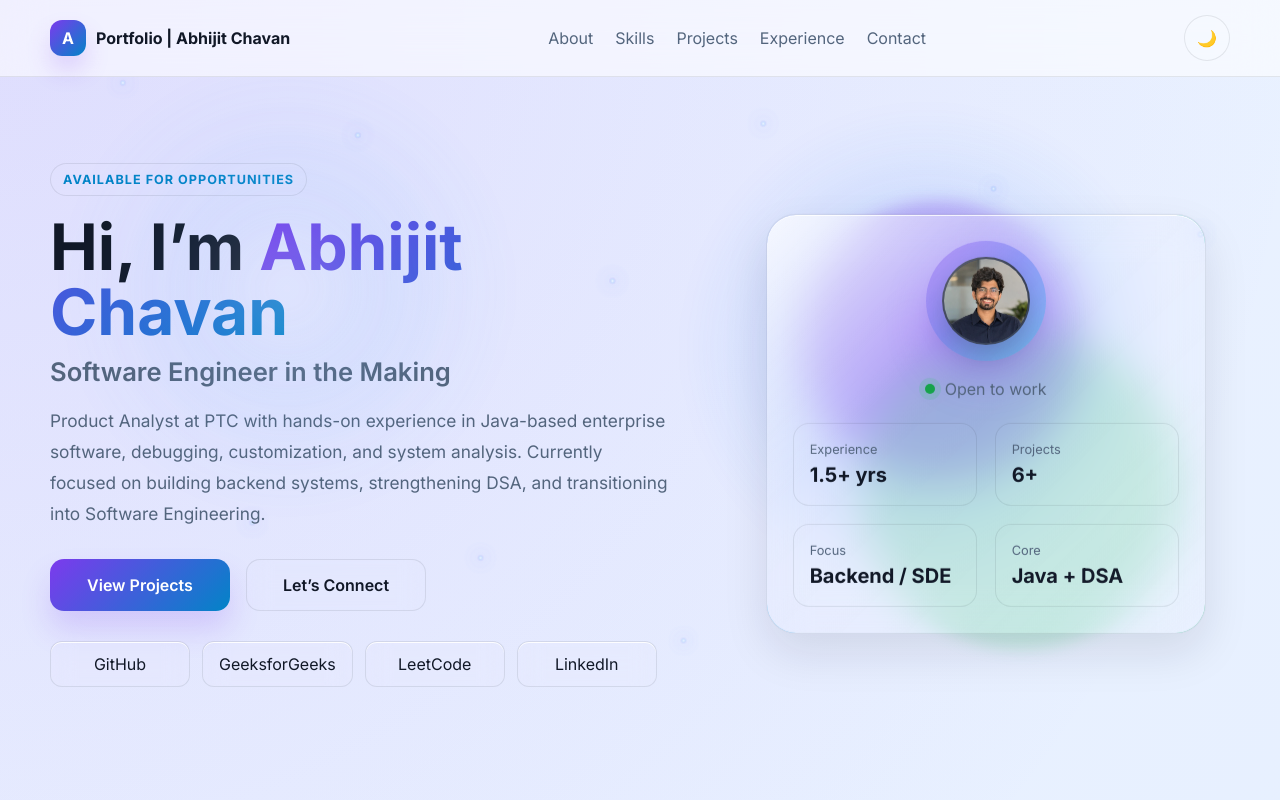
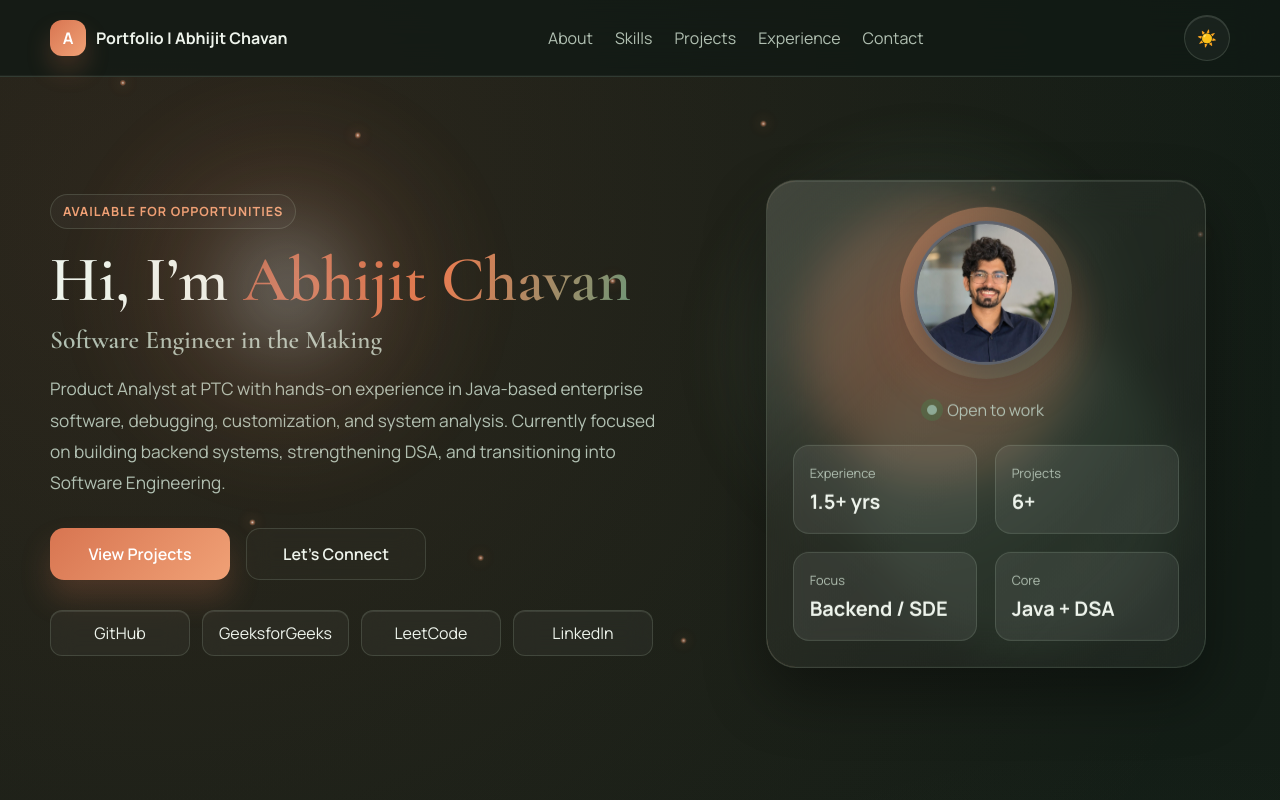
Before and after one commit to abhijit-003/Portfolio, a plain HTML site: page index.html in a window 1280 px wide. Both pictures are taken after a click on the button "☀️". Shown: the top 800 px of the page. Drawn offline with nearby package versions, Linux system fonts and the light colour scheme.

Commit message:
Orange theme and avatar enlarged

```diff
--- a/index.html
+++ b/index.html
@@ -9,7 +9,8 @@
         content="Portfolio of Abhijit Chavan — Product Analyst at PTC transitioning into Software Engineering, with experience in Java, backend development, enterprise software, DSA, and full-stack projects." />
     <link rel="preconnect" href="https://fonts.googleapis.com" />
     <link rel="preconnect" href="https://fonts.gstatic.com" crossorigin />
-    <link href="https://fonts.googleapis.com/css2?family=Inter:wght@400;500;600;700;800;900&display=swap"
+    <link
+        href="https://fonts.googleapis.com/css2?family=Cormorant+Garamond:wght@500;600;700&family=Manrope:wght@400;500;600;700;800&display=swap"
         rel="stylesheet" />
     <link rel="stylesheet" href="styles.css" />
 </head>
@@ -59,7 +60,7 @@
         </header>
 
         <main>
-            <section id="home" class="hero container reveal">
+            <section id="home" class="hero container">
                 <div class="hero-copy">
                     <p class="eyebrow">Available for opportunities</p>
                     <h1>
--- a/script.js
+++ b/script.js
@@ -237,16 +237,16 @@ const setupThemeToggle = () => {
   const button = document.getElementById('themeToggle');
   const savedTheme = localStorage.getItem('portfolioTheme');
 
-  if (savedTheme === 'light') {
-    document.body.classList.add('light-theme');
-    button.innerHTML = '<span class="toggle-icon">🌙</span>';
+  if (savedTheme === 'dark') {
+    document.body.classList.add('dark-theme');
+    button.innerHTML = '<span class="toggle-icon">☀️</span>';
   }
 
   button.addEventListener('click', () => {
-    document.body.classList.toggle('light-theme');
-    const isLight = document.body.classList.contains('light-theme');
-    localStorage.setItem('portfolioTheme', isLight ? 'light' : 'dark');
-    button.innerHTML = `<span class="toggle-icon">${isLight ? '🌙' : '☀️'}</span>`;
+    document.body.classList.toggle('dark-theme');
+    const isDark = document.body.classList.contains('dark-theme');
+    localStorage.setItem('portfolioTheme', isDark ? 'dark' : 'light');
+    button.innerHTML = `<span class="toggle-icon">${isDark ? '☀️' : '🌙'}</span>`;
   });
 };
 
--- a/styles.css
+++ b/styles.css
@@ -1,41 +1,45 @@
 :root {
-    --bg: #070d18;
-    --bg-soft: #111a2d;
-    --panel: rgba(15, 23, 42, 0.68);
-    --panel-strong: rgba(17, 24, 39, 0.82);
-    --panel-stronger: rgba(17, 24, 39, 0.95);
-    --card: #f9fbff;
-    --text: #ebf1ff;
-    --muted: #b7c2d9;
-    --primary: #8b5cf6;
-    --primary-2: #22c55e;
-    --secondary: #38bdf8;
-    --glow: rgba(139, 92, 246, 0.42);
-    --shadow: 0 28px 60px rgba(2, 8, 23, 0.52);
-    --border: rgba(255, 255, 255, 0.12);
-    --accent: #f59e0b;
-    --glass-highlight: rgba(255, 255, 255, 0.14);
-    --glass-shadow-inset: inset 0 1px 0 rgba(255, 255, 255, 0.12);
+    --bg: #eff5ee;
+    --bg-soft: #e4eee3;
+    --panel: rgba(250, 253, 249, 0.78);
+    --panel-strong: rgba(250, 253, 249, 0.9);
+    --panel-stronger: rgba(252, 254, 251, 0.97);
+    --card: #1b3225;
+    --text: #20362a;
+    --muted: #607466;
+    --primary: #bd5d3d;
+    --primary-2: #658a70;
+    --secondary: #e88b61;
+    --glow: rgba(189, 93, 61, 0.2);
+    --shadow: 0 24px 54px rgba(50, 78, 56, 0.12);
+    --border: rgba(49, 82, 57, 0.15);
+    --accent: #d87551;
+    --surface: rgba(255, 255, 255, 0.68);
+    --surface-soft: rgba(255, 255, 255, 0.38);
+    --glass-highlight: rgba(255, 255, 255, 0.82);
+    --glass-shadow-inset: inset 0 1px 0 rgba(255, 255, 255, 0.9);
 }
 
-body.light-theme {
-    --bg: #edf4ff;
-    --bg-soft: #dfeaff;
-    --panel: rgba(255, 255, 255, 0.72);
-    --panel-strong: rgba(255, 255, 255, 0.9);
-    --panel-stronger: rgba(255, 255, 255, 0.96);
-    --card: #0f172a;
-    --text: #111827;
-    --muted: #53657d;
-    --primary: #7c3aed;
-    --primary-2: #16a34a;
-    --secondary: #0284c7;
-    --glow: rgba(124, 58, 237, 0.18);
-    --shadow: 0 20px 45px rgba(15, 23, 42, 0.1);
-    --border: rgba(15, 23, 42, 0.09);
-    --accent: #f59e0b;
-    --glass-highlight: rgba(255, 255, 255, 0.7);
-    --glass-shadow-inset: inset 0 1px 0 rgba(255, 255, 255, 0.9);
+body.dark-theme {
+    --bg: #111a14;
+    --bg-soft: #1a281e;
+    --panel: rgba(25, 38, 29, 0.78);
+    --panel-strong: rgba(25, 38, 29, 0.9);
+    --panel-stronger: rgba(20, 31, 23, 0.97);
+    --card: #f2f5ef;
+    --text: #eef4ec;
+    --muted: #b1c0b2;
+    --primary: #d87551;
+    --primary-2: #8eaa96;
+    --secondary: #f0a176;
+    --glow: rgba(216, 117, 81, 0.22);
+    --shadow: 0 28px 60px rgba(0, 0, 0, 0.38);
+    --border: rgba(198, 220, 199, 0.16);
+    --accent: #e28a65;
+    --surface: rgba(255, 255, 255, 0.07);
+    --surface-soft: rgba(255, 255, 255, 0.025);
+    --glass-highlight: rgba(235, 246, 231, 0.1);
+    --glass-shadow-inset: inset 0 1px 0 rgba(235, 246, 231, 0.1);
 }
 
 * {
@@ -48,21 +52,21 @@ html {
 
 body {
     margin: 0;
-    font-family: "Inter", sans-serif;
+    font-family: "Manrope", sans-serif;
     background:
-        radial-gradient(circle at top left, rgba(139, 92, 246, 0.26), transparent 26%),
-        radial-gradient(circle at bottom right, rgba(34, 197, 94, 0.18), transparent 26%),
-        linear-gradient(135deg, rgba(7, 13, 24, 0.96), rgba(11, 17, 31, 0.96)),
+        radial-gradient(circle at 12% 5%, rgba(232, 139, 97, 0.16), transparent 28%),
+        radial-gradient(circle at 88% 38%, rgba(101, 138, 112, 0.16), transparent 30%),
+        linear-gradient(135deg, #f6f8f2, #edf4eb),
         var(--bg);
     color: var(--text);
     transition: background 0.4s ease, color 0.4s ease;
 }
 
-body.light-theme {
+body.dark-theme {
     background:
-        radial-gradient(circle at top left, rgba(139, 92, 246, 0.15), transparent 30%),
-        radial-gradient(circle at bottom right, rgba(56, 189, 248, 0.12), transparent 28%),
-        linear-gradient(135deg, rgba(237, 244, 255, 0.98), rgba(221, 233, 255, 0.98)),
+        radial-gradient(circle at 12% 5%, rgba(216, 117, 81, 0.14), transparent 28%),
+        radial-gradient(circle at 88% 38%, rgba(101, 138, 112, 0.12), transparent 30%),
+        linear-gradient(135deg, #111a14, #17231a),
         var(--bg);
 }
 
@@ -95,24 +99,83 @@ a {
     width: 6px;
     height: 6px;
     border-radius: 50%;
-    background: radial-gradient(circle, rgba(255, 255, 255, 0.95) 0%, rgba(191, 219, 254, 0.9) 35%, rgba(139, 92, 246, 0.15) 75%, transparent 100%);
-    box-shadow: 0 0 16px rgba(191, 219, 254, 0.9), 0 0 26px rgba(139, 92, 246, 0.45);
+    background: radial-gradient(circle, rgba(255, 250, 241, 0.96) 0%, rgba(232, 139, 97, 0.64) 35%, rgba(101, 138, 112, 0.1) 75%, transparent 100%);
+    box-shadow: 0 0 14px rgba(232, 139, 97, 0.45), 0 0 24px rgba(101, 138, 112, 0.2);
     animation: particleFloat linear infinite;
     opacity: 0.75;
 }
 
-.particles span:nth-child(1) { left: 8%; top: 14%; animation-duration: 14s; }
-.particles span:nth-child(2) { left: 18%; top: 68%; animation-duration: 18s; }
-.particles span:nth-child(3) { left: 26%; top: 20%; animation-duration: 16s; }
-.particles span:nth-child(4) { left: 36%; top: 72%; animation-duration: 21s; }
-.particles span:nth-child(5) { left: 46%; top: 38%; animation-duration: 17s; }
-.particles span:nth-child(6) { left: 58%; top: 18%; animation-duration: 19s; }
-.particles span:nth-child(7) { left: 68%; top: 62%; animation-duration: 15s; }
-.particles span:nth-child(8) { left: 76%; top: 26%; animation-duration: 20s; }
-.particles span:nth-child(9) { left: 84%; top: 72%; animation-duration: 22s; }
-.particles span:nth-child(10) { left: 92%; top: 32%; animation-duration: 18s; }
-.particles span:nth-child(11) { left: 52%; top: 82%; animation-duration: 24s; }
-.particles span:nth-child(12) { left: 64%; top: 48%; animation-duration: 16s; }
+.particles span:nth-child(1) {
+    left: 8%;
+    top: 14%;
+    animation-duration: 14s;
+}
+
+.particles span:nth-child(2) {
+    left: 18%;
+    top: 68%;
+    animation-duration: 18s;
+}
+
+.particles span:nth-child(3) {
+    left: 26%;
+    top: 20%;
+    animation-duration: 16s;
+}
+
+.particles span:nth-child(4) {
+    left: 36%;
+    top: 72%;
+    animation-duration: 21s;
+}
+
+.particles span:nth-child(5) {
+    left: 46%;
+    top: 38%;
+    animation-duration: 17s;
+}
+
+.particles span:nth-child(6) {
+    left: 58%;
+    top: 18%;
+    animation-duration: 19s;
+}
+
+.particles span:nth-child(7) {
+    left: 68%;
+    top: 62%;
+    animation-duration: 15s;
+}
+
+.particles span:nth-child(8) {
+    left: 76%;
+    top: 26%;
+    animation-duration: 20s;
+}
+
+.particles span:nth-child(9) {
+    left: 84%;
+    top: 72%;
+    animation-duration: 22s;
+}
+
+.particles span:nth-child(10) {
+    left: 92%;
+    top: 32%;
+    animation-duration: 18s;
+}
+
+.particles span:nth-child(11) {
+    left: 52%;
+    top: 82%;
+    animation-duration: 24s;
+}
+
+.particles span:nth-child(12) {
+    left: 64%;
+    top: 48%;
+    animation-duration: 16s;
+}
 
 .container {
     width: min(1180px, calc(100% - 32px));
@@ -125,13 +188,13 @@ a {
     z-index: 10;
     backdrop-filter: blur(20px);
     -webkit-backdrop-filter: blur(20px);
-    background: rgba(11, 16, 32, 0.48);
+    background: rgba(247, 250, 245, 0.76);
     border-bottom: 1px solid var(--border);
     box-shadow: inset 0 -1px 0 rgba(255, 255, 255, 0.04);
 }
 
-body.light-theme .site-header {
-    background: rgba(255, 255, 255, 0.56);
+body.dark-theme .site-header {
+    background: rgba(17, 26, 20, 0.76);
 }
 
 .nav {
@@ -211,8 +274,8 @@ body.light-theme .site-header {
 
 .theme-toggle:hover {
     transform: rotate(18deg) scale(1.05);
-    border-color: rgba(124, 58, 237, 0.8);
-    box-shadow: 0 10px 22px rgba(124, 58, 237, 0.14);
+    border-color: rgba(216, 117, 81, 0.72);
+    box-shadow: 0 10px 22px rgba(216, 117, 81, 0.16);
 }
 
 .hero {
@@ -231,7 +294,7 @@ body.light-theme .site-header {
     inset: 8% 8% auto auto;
     width: 420px;
     height: 420px;
-    background: radial-gradient(circle, rgba(139, 92, 246, 0.42), rgba(59, 130, 246, 0.18) 40%, transparent 72%);
+    background: radial-gradient(circle, rgba(232, 139, 97, 0.24), rgba(101, 138, 112, 0.16) 42%, transparent 72%);
     filter: blur(26px);
     pointer-events: none;
     animation: pulseGlow 5.5s ease-in-out infinite alternate;
@@ -244,7 +307,7 @@ body.light-theme .site-header {
     width: 380px;
     height: 380px;
     border-radius: 50%;
-    background: radial-gradient(circle, rgba(255, 255, 255, 0.28), rgba(96, 165, 250, 0.14) 28%, transparent 68%);
+    background: radial-gradient(circle, rgba(255, 255, 255, 0.46), rgba(232, 139, 97, 0.12) 30%, transparent 68%);
     filter: blur(30px);
     pointer-events: none;
     animation: snowPulse 7s ease-in-out infinite alternate;
@@ -268,10 +331,12 @@ body.light-theme .site-header {
     font-size: clamp(2.8rem, 5vw, 5rem);
     line-height: 1.02;
     margin: 0;
+    font-family: "Cormorant Garamond", Georgia, serif;
+    font-weight: 600;
 }
 
 #nameHighlight {
-    background: linear-gradient(135deg, var(--primary), var(--secondary));
+    background: linear-gradient(110deg, #b95638, #e47d52 52%, #6d9677);
     -webkit-background-clip: text;
     background-clip: text;
     color: transparent;
@@ -282,6 +347,7 @@ body.light-theme .site-header {
     font-size: clamp(1.3rem, 2vw, 2.2rem);
     color: var(--muted);
     font-weight: 600;
+    font-family: "Cormorant Garamond", Georgia, serif;
 }
 
 .tagline {
@@ -374,10 +440,10 @@ body.light-theme .site-header {
 }
 
 .profile-link:hover {
-    border-color: rgba(124, 58, 237, 0.8);
+    border-color: rgba(189, 93, 61, 0.66);
     transform: translateY(-3px);
-    background: rgba(124, 58, 237, 0.08);
-    box-shadow: 0 16px 30px rgba(124, 58, 237, 0.18);
+    background: rgba(232, 139, 97, 0.1);
+    box-shadow: 0 16px 30px rgba(189, 93, 61, 0.12);
 }
 
 .hero-visual {
@@ -397,7 +463,7 @@ body.light-theme .site-header {
 .orb-one {
     width: 280px;
     height: 280px;
-    background: rgba(124, 58, 237, 0.28);
+    background: rgba(232, 139, 97, 0.22);
     top: 10%;
     left: 12%;
 }
@@ -405,13 +471,13 @@ body.light-theme .site-header {
 .orb-two {
     width: 320px;
     height: 320px;
-    background: rgba(34, 197, 94, 0.18);
+    background: rgba(91, 124, 99, 0.14);
     bottom: 10%;
     right: 10%;
 }
 
 .glass-card {
-    background: linear-gradient(135deg, rgba(255, 255, 255, 0.07), rgba(255, 255, 255, 0.02));
+    background: linear-gradient(135deg, var(--surface), var(--surface-soft));
     backdrop-filter: blur(20px);
     -webkit-backdrop-filter: blur(20px);
     border: 1px solid var(--border);
@@ -425,7 +491,7 @@ body.light-theme .site-header {
     content: "";
     position: absolute;
     inset: 0;
-    background: linear-gradient(135deg, var(--glass-highlight), transparent 35%, transparent 70%, rgba(255, 255, 255, 0.04));
+    background: linear-gradient(135deg, var(--glass-highlight), transparent 35%, transparent 70%, var(--surface-soft));
     pointer-events: none;
 }
 
@@ -435,12 +501,12 @@ body.light-theme .site-header {
     inset: -1px;
     border-radius: inherit;
     padding: 1px;
-    background: linear-gradient(120deg, rgba(139, 92, 246, 0.8), rgba(56, 189, 248, 0.8), rgba(34, 197, 94, 0.8), rgba(139, 92, 246, 0.8));
+    background: linear-gradient(120deg, rgba(189, 93, 61, 0.55), rgba(245, 178, 139, 0.72), rgba(101, 138, 112, 0.55), rgba(189, 93, 61, 0.55));
     -webkit-mask: linear-gradient(#fff 0 0) content-box, linear-gradient(#fff 0 0);
     -webkit-mask-composite: xor;
     mask-composite: exclude;
-    opacity: 0.9;
-    animation: gradientBorder 4s linear infinite;
+    opacity: 0.56;
+    animation: gradientBorder 7s linear infinite;
     background-size: 220% 220%;
 }
 
@@ -457,24 +523,24 @@ body.light-theme .site-header {
     display: flex;
     justify-content: center;
     align-items: center;
-    width: 120px;
-    height: 120px;
-    margin: 0 auto 18px;
+    width: 172px;
+    height: 172px;
+    margin: 0 auto 20px;
     border-radius: 50%;
-    background: linear-gradient(135deg, rgba(124, 58, 237, 0.5), rgba(56, 189, 248, 0.45));
-    box-shadow: 0 20px 40px rgba(124, 58, 237, 0.25);
+    background: linear-gradient(135deg, rgba(232, 139, 97, 0.48), rgba(101, 138, 112, 0.26));
+    box-shadow: 0 20px 40px rgba(189, 93, 61, 0.16);
 }
 
 
 .avatar {
     display: block;
-    width: 88px;
-    height: 88px;
+    width: 144px;
+    height: 144px;
     border-radius: 50%;
     object-fit: cover;
     object-position: center;
     background: rgba(15, 23, 42, 0.92);
-    border: 2px solid rgba(255, 255, 255, 0.15);
+    border: 3px solid rgba(255, 255, 255, 0.3);
     box-shadow: 0 12px 24px rgba(15, 23, 42, 0.22);
 }
 
@@ -503,7 +569,7 @@ body.light-theme .site-header {
 
 .mini-grid div {
     border: 1px solid var(--border);
-    background: rgba(255, 255, 255, 0.02);
+    background: var(--surface);
     border-radius: 16px;
     padding: 18px 16px;
 }
@@ -556,6 +622,8 @@ section {
     margin: 0;
     font-size: clamp(2rem, 3vw, 3rem);
     line-height: 1.2;
+    font-family: "Cormorant Garamond", Georgia, serif;
+    font-weight: 600;
 }
 
 .about-grid {
@@ -621,8 +689,8 @@ section {
 
 .skill-card:hover {
     transform: translateY(-6px);
-    border-color: rgba(124, 58, 237, 0.8);
-    box-shadow: 0 20px 35px rgba(124, 58, 237, 0.12);
+    border-color: rgba(189, 93, 61, 0.62);
+    box-shadow: 0 20px 35px rgba(189, 93, 61, 0.1);
 }
 
 .skill-card h4 {
@@ -648,7 +716,7 @@ section {
     border-radius: 999px;
     padding: 7px 10px;
     font-size: 0.78rem;
-    background: rgba(124, 58, 237, 0.09);
+    background: rgba(101, 138, 112, 0.1);
     color: var(--text);
 }
 
@@ -682,7 +750,7 @@ section {
     color: white;
     border-color: transparent;
     transform: translateY(-2px);
-    box-shadow: 0 14px 26px rgba(124, 58, 237, 0.2);
+    box-shadow: 0 14px 26px rgba(189, 93, 61, 0.16);
 }
 
 .projects-grid {
@@ -695,7 +763,7 @@ section {
     border-radius: 24px;
     overflow: hidden;
     border: 1px solid var(--border);
-    background: rgba(255, 255, 255, 0.02);
+    background: var(--surface);
     transition: transform 0.3s ease, border-color 0.3s ease, box-shadow 0.3s ease;
     animation: floatCard 7s ease-in-out infinite;
     animation-delay: calc(var(--card-index, 0) * 180ms);
@@ -703,15 +771,15 @@ section {
 
 .project-card:hover {
     transform: translateY(-6px);
-    border-color: rgba(124, 58, 237, 0.8);
-    box-shadow: 0 20px 40px rgba(124, 58, 237, 0.12);
+    border-color: rgba(189, 93, 61, 0.62);
+    box-shadow: 0 20px 40px rgba(189, 93, 61, 0.1);
 }
 
 .project-media {
     position: relative;
     padding: 18px;
     min-height: 180px;
-    background: linear-gradient(135deg, rgba(124, 58, 237, 0.18), rgba(56, 189, 248, 0.12));
+    background: linear-gradient(135deg, rgba(232, 139, 97, 0.14), rgba(101, 138, 112, 0.12));
 }
 
 .project-media::before {
@@ -719,8 +787,8 @@ section {
     position: absolute;
     inset: 18px;
     border-radius: 18px;
-    background: linear-gradient(135deg, rgba(124, 58, 237, 0.45), rgba(34, 197, 94, 0.18));
-    opacity: 0.75;
+    background: linear-gradient(135deg, rgba(232, 139, 97, 0.32), rgba(101, 138, 112, 0.18));
+    opacity: 0.64;
 }
 
 .project-badge {
@@ -728,7 +796,7 @@ section {
     z-index: 1;
     display: inline-flex;
     padding: 8px 10px;
-    background: rgba(15, 23, 42, 0.5);
+    background: rgba(32, 54, 42, 0.76);
     border: 1px solid rgba(255, 255, 255, 0.1);
     border-radius: 999px;
     font-size: 0.72rem;
@@ -810,7 +878,7 @@ section {
     height: 18px;
     border-radius: 50%;
     background: linear-gradient(135deg, var(--primary), var(--secondary));
-    box-shadow: 0 0 0 6px rgba(124, 58, 237, 0.1);
+    box-shadow: 0 0 0 6px rgba(189, 93, 61, 0.1);
 }
 
 .timeline-card {
@@ -823,8 +891,8 @@ section {
 
 .timeline-card:hover {
     transform: translateX(4px);
-    border-color: rgba(124, 58, 237, 0.8);
-    box-shadow: 0 18px 28px rgba(124, 58, 237, 0.1);
+    border-color: rgba(189, 93, 61, 0.62);
+    box-shadow: 0 18px 28px rgba(189, 93, 61, 0.09);
 }
 
 .timeline-card .meta {
@@ -840,6 +908,8 @@ section {
 .timeline-card h4 {
     margin: 0 0 8px;
     font-size: 1.2rem;
+    font-family: "Cormorant Garamond", Georgia, serif;
+    font-weight: 600;
 }
 
 .timeline-card p {
@@ -904,9 +974,12 @@ section {
 }
 
 @keyframes floatCard {
-    0%, 100% {
+
+    0%,
+    100% {
         transform: translateY(0px);
     }
+
     50% {
         transform: translateY(-8px);
     }
@@ -917,13 +990,16 @@ section {
         transform: translate3d(0, 0, 0) scale(0.8);
         opacity: 0;
     }
+
     15% {
         opacity: 0.7;
     }
+
     50% {
         transform: translate3d(22px, -28px, 0) scale(1.1);
         opacity: 0.9;
     }
+
     100% {
         transform: translate3d(-10px, -60px, 0) scale(0.7);
         opacity: 0;
@@ -934,6 +1010,7 @@ section {
     0% {
         background-position: 0% 50%;
     }
+
     100% {
         background-position: 200% 50%;
     }
@@ -944,6 +1021,7 @@ section {
         transform: scale(0.9);
         opacity: 0.7;
     }
+
     100% {
         transform: scale(1.18);
         opacity: 1;
@@ -955,10 +1033,12 @@ section {
         transform: scale(0.9) translateY(12px);
         opacity: 0.5;
     }
+
     50% {
         transform: scale(1.08) translateY(-8px);
         opacity: 0.9;
     }
+
     100% {
         transform: scale(1.16) translateY(8px);
         opacity: 0.8;
@@ -1016,13 +1096,9 @@ section {
         flex-direction: column;
         align-items: flex-start;
         padding: 18px;
-        background: rgba(11, 16, 32, 0.95);
+        background: var(--panel-stronger);
         border: 1px solid var(--border);
         border-radius: 16px;
-    }
-
-    body.light-theme .nav-links {
-        background: rgba(238, 244, 255, 0.96);
     }
 
     .nav-links.open {
```
